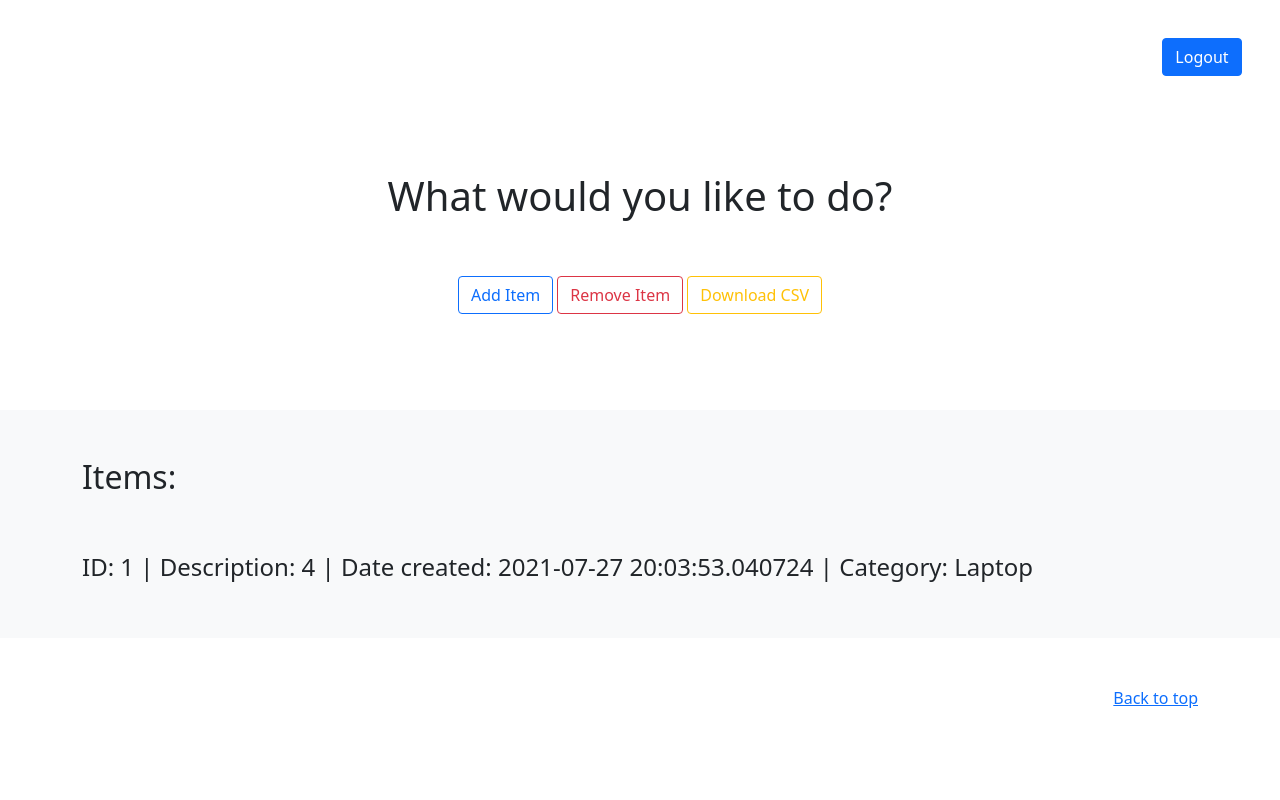
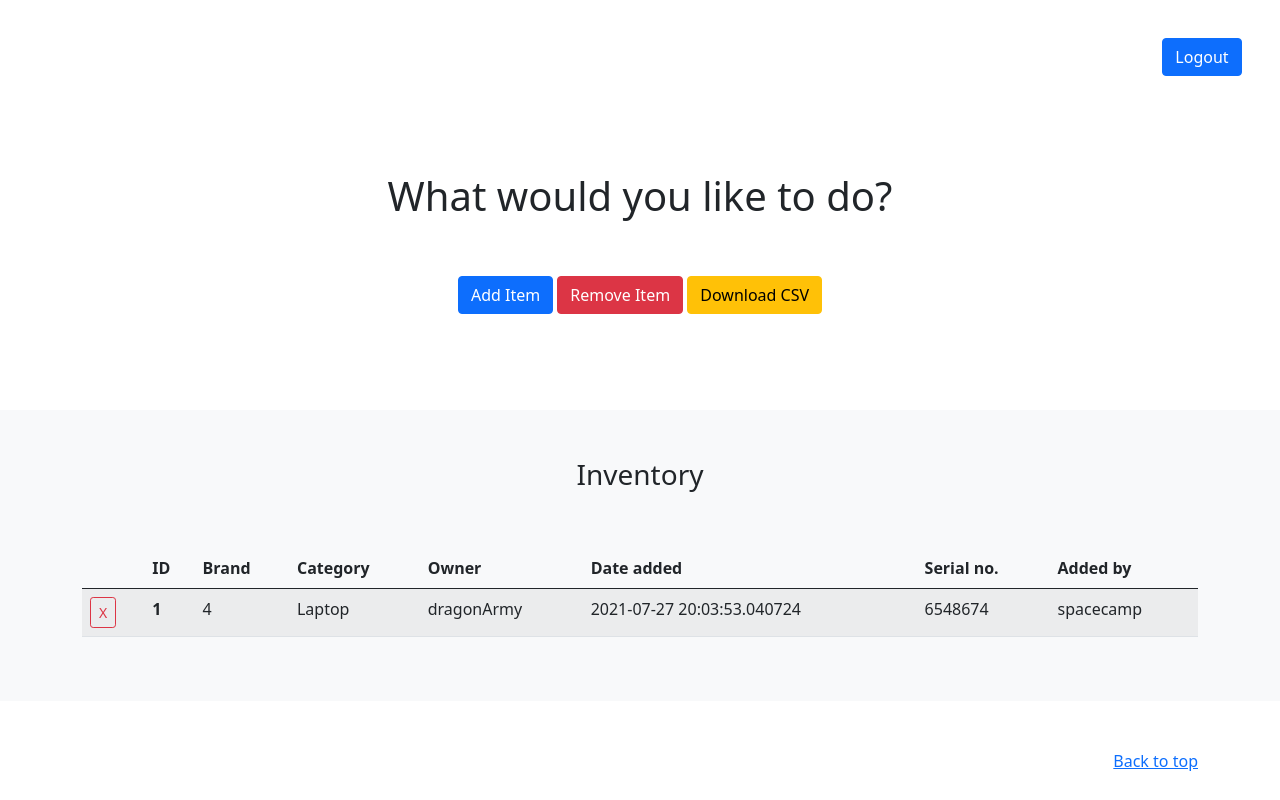
Before and after one commit to rgw17/inventory-management, a Flask app: page /home in a window 1280 px wide. Run offline with Flask 2, Linux system fonts and the light colour scheme; a user stored in the database is signed in; data comes from the database, SQL or seed files in the repository; both versions use the stored data as it was after the commit; some libraries are stand-ins or nearby versions.

Commit message:
more development

```diff
--- a/app.py
+++ b/app.py
@@ -7,6 +7,7 @@ from datetime import datetime
 from flask_login import LoginManager, UserMixin, login_user, login_required, logout_user, current_user
 import sqlite3
 import csv
+import hashlib
 import os
 app = Flask(__name__)
 app.config['SQLALCHEMY_DATABASE_URI'] = 'sqlite:///item.db'
@@ -21,6 +22,10 @@ login_manager.init_app(app)
 class User(UserMixin, db.Model):
     id = db.Column(db.Integer, primary_key=True)
     username = db.Column(db.String(30), unique=True)
+    salt = db.Column(db.String(200), unique=False)
+    key = db.Column(db.String(200), unique=False)
+
+
 
 @login_manager.user_loader
 def load_user(user_id):
@@ -34,6 +39,8 @@ class Item(db.Model):
     date_created = db.Column(db.DateTime, default=datetime.utcnow)
     description = db.Column(db.String(200), nullable=False)
     added_by = db.Column(db.String(30), nullable=False)
+    serialNo = db.Column(db.String(50), nullable=False)
+    owner = db.Column(db.String(20), nullable=False)
     # Function to return string when we add something
     def __rep__(self):
         return '<Unique ID %r>' % self.id
@@ -56,28 +63,40 @@ def index():
 def unknown():
     items = Item.query.order_by(Item.date_created)
     masterList = []
+    header = ['ID','Brand','Category','Owner','Date added','Serial no.','Added by']
     for item in items:
         stuff=[]
         stuff.append(item.id)
         stuff.append(item.description)
+        stuff.append(item.category)
+        stuff.append(item.owner)
         stuff.append(item.date_created)
-        stuff.append(item.category)
+        stuff.append(item.serialNo)
+        stuff.append(item.added_by)
         masterList.append(stuff)
-    with open('example.csv', mode='w') as employee_file:
+    with open('inventory.csv', mode='w', newline="") as employee_file:
         employee_writer = csv.writer(employee_file, delimiter=',', quotechar='"', quoting=csv.QUOTE_MINIMAL)
+        employee_writer.writerow(header)
         for sublist in masterList:
             employee_writer.writerow(sublist)
-    return send_file("example.csv", as_attachment=True)
+    return send_file("inventory.csv", as_attachment=True)
 
 @app.route("/login", methods=['POST', 'GET'])
 def login():
     username = request.form.get("username")
+
     try:
         user = User.query.filter_by(username=username).first()
-        login_user(user)
-        return redirect(url_for('dashboard'))
-    except:
-        print("login failed --------------")
+        new_key = hashlib.pbkdf2_hmac('sha256', request.form.get("password").encode('utf-8'), user.salt, 100000)
+
+        if user.key == new_key:
+            login_user(user)
+            return redirect(url_for('dashboard'))
+        else:
+            session['errorMessage'] = "Invalid credentials."
+            return redirect(url_for('index'))
+
+    except Exception as e:
         session['errorMessage'] = "Invalid credentials."
         return redirect(url_for('index'))
 
@@ -114,7 +133,6 @@ def view_inventory():
     return render_template("inventory.html")
 
 @app.route("/add_item", methods=['POST','GET'])
-@login_required
 def create_item():
     if request.method == 'GET':
         return render_template("createItem.html")
@@ -122,6 +140,8 @@ def create_item():
         # add item to database
         errorMessage = ""
         description = None
+        serialNo = "N/A"
+        owner = "N/A"
         try:
             description = request.form["description"]
             category = request.form['category']
@@ -131,7 +151,24 @@ def create_item():
         if not description:
             errorMessage="Error: you left one or more fields empty."
             return render_template("error.html", errorMessage=errorMessage)
-        new_item = Item(description=description, category=category, added_by=current_user.username)
+        if category == "Laptop" or category == "Monitor":
+            try:
+                owner = request.form['radioBox']
+                serialNo = request.form['serialNo']
+            except:
+                errorMessage="There was an error processing your request."
+                return render_template("error.html", errorMessage=errorMessage)
+        if category == "Headset":
+            try:
+                owner = request.form['radioBox']
+            except:
+                errorMessage="There was an error processing your request."
+                return render_template("error.html", errorMessage=errorMessage)
+
+
+
+        new_item = Item(description=description, category=category, added_by=current_user.username, serialNo=serialNo, owner=owner)
+
         try:
             db.session.add(new_item)
             db.session.commit()
--- a/templates/createCategory.html
+++ b/templates/createCategory.html
@@ -10,7 +10,7 @@
     <!-- Bootstrap CSS -->
     <link rel="stylesheet" href="https://stackpath.bootstrapcdn.com/bootstrap/4.3.1/css/bootstrap.min.css" integrity="sha384-ggOyR0iXCbMQv3Xipma34MD+dH/1fQ784/j6cY/iJTQUOhcWr7x9JvoRxT2MZw1T" crossorigin="anonymous">
 
-    <title>Hello, world!</title>
+    <title>Inventory Management System</title>
   </head>
   <body>
     <div class="mx-auto" style="width: 800px;">
--- a/templates/dashboard.html
+++ b/templates/dashboard.html
@@ -4,11 +4,10 @@
     <meta charset="utf-8">
     <meta name="viewport" content="width=device-width, initial-scale=1">
     <meta name="description" content="">
-    <meta name="author" content="Mark Otto, Jacob Thornton, and Bootstrap contributors">
+    <meta name="author" content="Randall Williams">
     <meta name="generator" content="Hugo 0.84.0">
-    <title>Album example · Bootstrap v5.0</title>
-
-    <link rel="canonical" href="https://getbootstrap.com/docs/5.0/examples/album/">
+    <title>Inventory Management System</title>
+    <link rel="alternate icon" href="{{ url_for('static', filename='warehouse-solid.svg') }}">
 
 
 
@@ -52,26 +51,48 @@
       <div class="col-lg-6 col-md-8 mx-auto">
         <h1 class="fw-light">What would you like to do?</h1>
         <br><br>
-        <a class="btn btn-outline-primary" href="/add_item" role="button">Add Item</a>
-        <a class="btn btn-outline-danger" href="/remove_item_page" role="button">Remove Item</a>
-        <a class="btn btn-outline-warning" href="/writecsv" role="button">Download CSV</a>
+        <a class="btn btn-primary" href="/add_item" role="button">Add Item</a>
+        <a class="btn btn-danger" href="/remove_item_page" role="button">Remove Item</a>
+        <a class="btn btn-warning" href="/writecsv" role="button">Download CSV</a>
 
       </div>
     </div>
   </section>
   <div class="album py-5 bg-light">
     <div class="container">
-      <h2>Items:</h2>
-            <br><br>
-            {% for item in items %}
-            <h4>
-              ID: {{item.id}} |
-              Description: {{item.description}} |
-              Date created: {{item.date_created}} |
-              Category: {{item.category}}
-            </h4>
-            {% endfor %}
+      <div class="d-flex justify-content-center">
+        <h3>Inventory</h3>
+      </div>
 
+      <table class="table table-striped">
+        <thead>
+          <tr>
+            <th scope="col"></th>
+            <th scope="col">ID</th>
+            <th scope="col">Brand</th>
+            <th scope="col">Category</th>
+            <th scope="col">Owner</th>
+            <th scope="col">Date added</th>
+            <th scope="col">Serial no.</th>
+            <th scope="col">Added by</th>
+          </tr>
+        </thead>
+        <tbody>
+          <br><br>
+          {% for item in items %}
+          <tr>
+            <td><a href="/remove_item{{item.id }}" onclick="return confirm('Are you sure you want to delete this item?')" class="btn btn-outline-danger btn-sm"> X </a></td>
+            <th scope="row">{{item.id}}</th>
+            <td>{{item.description}}</td>
+            <td>{{item.category}}</td>
+            <td>{{item.owner}}</td>
+            <td>{{item.date_created}}</td>
+            <td>{{item.serialNo}}</td>
+            <td>{{item.added_by}}</td>
+          </tr>
+          {% endfor %}
+        </tbody>
+      </table>
   </div>
 </main>
 
--- a/templates/error.html
+++ b/templates/error.html
@@ -6,11 +6,10 @@
     <!-- Required meta tags -->
     <meta charset="utf-8">
     <meta name="viewport" content="width=device-width, initial-scale=1, shrink-to-fit=no">
+    <title>Inventory Management System</title>
 
     <!-- Bootstrap CSS -->
     <link rel="stylesheet" href="https://stackpath.bootstrapcdn.com/bootstrap/4.3.1/css/bootstrap.min.css" integrity="sha384-ggOyR0iXCbMQv3Xipma34MD+dH/1fQ784/j6cY/iJTQUOhcWr7x9JvoRxT2MZw1T" crossorigin="anonymous">
-
-    <title>Hello, world!</title>
   </head>
   <body>
     <div class="mx-auto" style="width: 800px;">
@@ -18,7 +17,7 @@
     <div class="container">
         <h2>{{errorMessage}}</h2>
         <br><br>
-          <a class="btn btn-primary" href="/login" role="button">Back to home</a>
+          <a class="btn btn-primary" href="/dashboard" role="button">Back to home</a>
     </div>
       </div>
     <!-- Optional JavaScript -->
--- a/templates/htmltest.html
+++ b/templates/htmltest.html
@@ -7,7 +7,7 @@
         <meta name="author" content="">
         <link rel="icon" href="/docs/4.0/assets/img/favicons/favicon.ico">
 
-        <title>Signin Template for Bootstrap</title>
+        <title>Inventory Management System</title>
 
         <link rel="canonical" href="https://getbootstrap.com/docs/4.0/examples/sign-in/">
 
--- a/templates/inventory.html
+++ b/templates/inventory.html
@@ -10,7 +10,7 @@
     <!-- Bootstrap CSS -->
     <link rel="stylesheet" href="https://stackpath.bootstrapcdn.com/bootstrap/4.3.1/css/bootstrap.min.css" integrity="sha384-ggOyR0iXCbMQv3Xipma34MD+dH/1fQ784/j6cY/iJTQUOhcWr7x9JvoRxT2MZw1T" crossorigin="anonymous">
 
-    <title>Hello, world!</title>
+    <title>Inventory Management System</title>
   </head>
   <body class="text-center">
     <div class="jumbotron vertical-center">
--- a/templates/removeCategory.html
+++ b/templates/removeCategory.html
@@ -10,7 +10,7 @@
     <!-- Bootstrap CSS -->
     <link rel="stylesheet" href="https://stackpath.bootstrapcdn.com/bootstrap/4.3.1/css/bootstrap.min.css" integrity="sha384-ggOyR0iXCbMQv3Xipma34MD+dH/1fQ784/j6cY/iJTQUOhcWr7x9JvoRxT2MZw1T" crossorigin="anonymous">
 
-    <title>Hello, world!</title>
+    <title>Inventory Management System</title>
   </head>
   <body>
     <div class="mx-auto" style="width: 800px;">
```
Also changed, not shown: example.csv (+8 -3 lines), hasher.py (added, +26 -0 lines), requirements.txt (added, +15 -0 lines), templates/createItem.html (+65 -12 lines), templates/index.html (+5 -4 lines), templates/removeItem.html (+5 -3 lines), item.db, static/warehouse-solid.svg (added), 4 other files.
